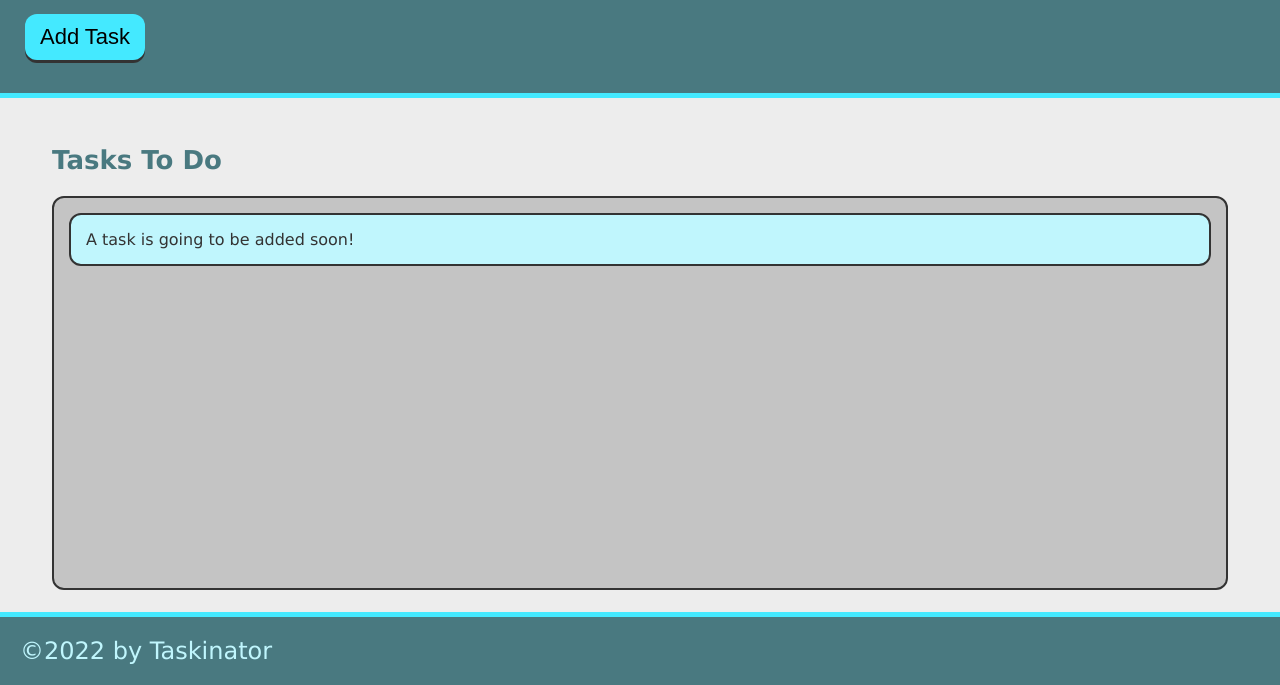
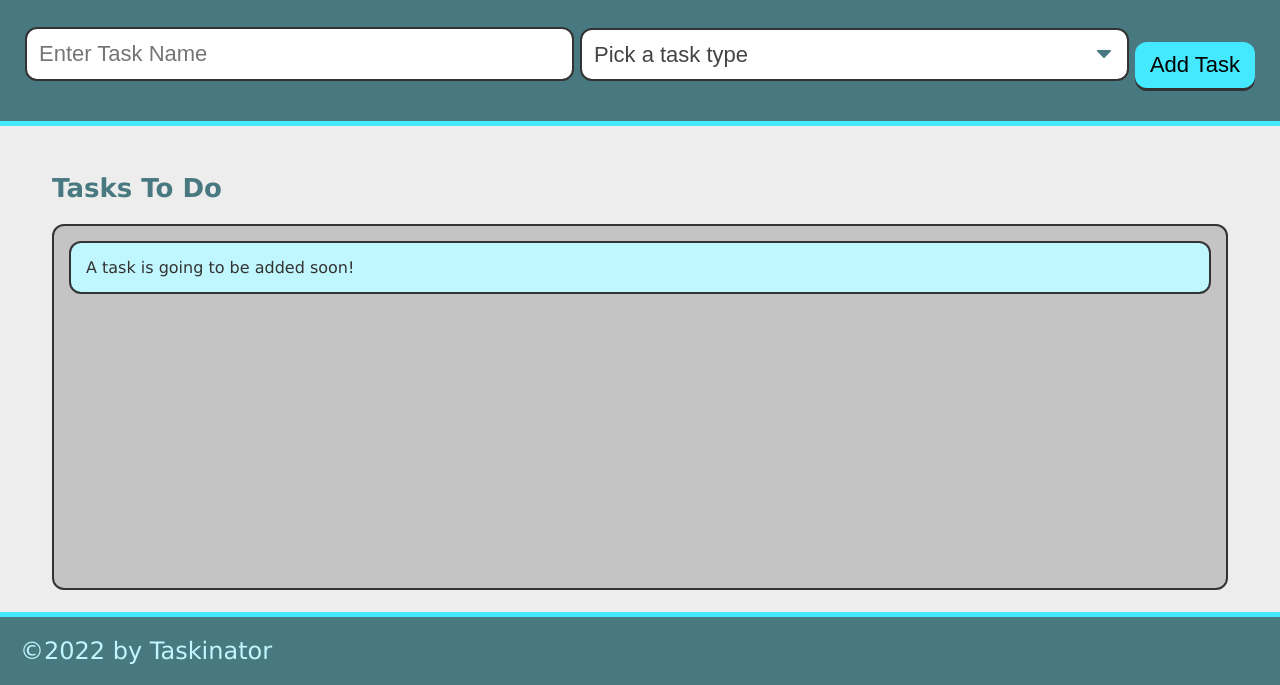
Before and after one commit to MiscMich/taskinator, a plain HTML site: page index.html in a window 1280 px wide. Shown: the part 115-800 px from the top of the page. Drawn offline with Linux system fonts and the light colour scheme.

Commit message:
push changes

```diff
--- a/assets/js/script.js
+++ b/assets/js/script.js
@@ -1,12 +1,20 @@
-var buttonEl = document.querySelector("#save-task")
+var formEl = document.querySelector("#task-form");
+
 
 var tasksToDoEl = document.querySelector("#tasks-to-do")
 
 var createTaskHandler = function() {
+
+  event.preventDefault();
+
   var listItemEl = document.createElement("li");
   listItemEl.className = "task-item";
   listItemEl.textContent = "This is a new task.";
   tasksToDoEl.appendChild(listItemEl);
+
+
+
+
 }
 
-buttonEl.addEventListener("click", createTaskHandler);
+formEl.addEventListener("submit", createTaskHandler);
--- a/index.html
+++ b/index.html
@@ -12,7 +12,23 @@
   <header>
     <h1 class="page-title">Taskinator</h1>
     <p>Click the button below to add a new task!</p>
-    <button class="btn" id="save-task">Add Task</button>
+    <form id="task-form">
+      <div class="form-group">
+        <input type="text" name="task-name" placeholder="Enter Task Name" />
+      </div>
+      <div class="form-group">
+        <select name="task-type" class="select-dropdown">
+        <option value="" disabled selected>Pick a task type</option>
+        <option value="Print">Print</option>
+        <option value="Web">Web</option>
+        <option value="Mobile">Mobile</option>
+
+
+        </select>
+      </div>
+    <button class="btn" id="save-task" type="submit">Add Task</button>
+
+    </form>
   </header>
 
   <main class="page-content">
```
